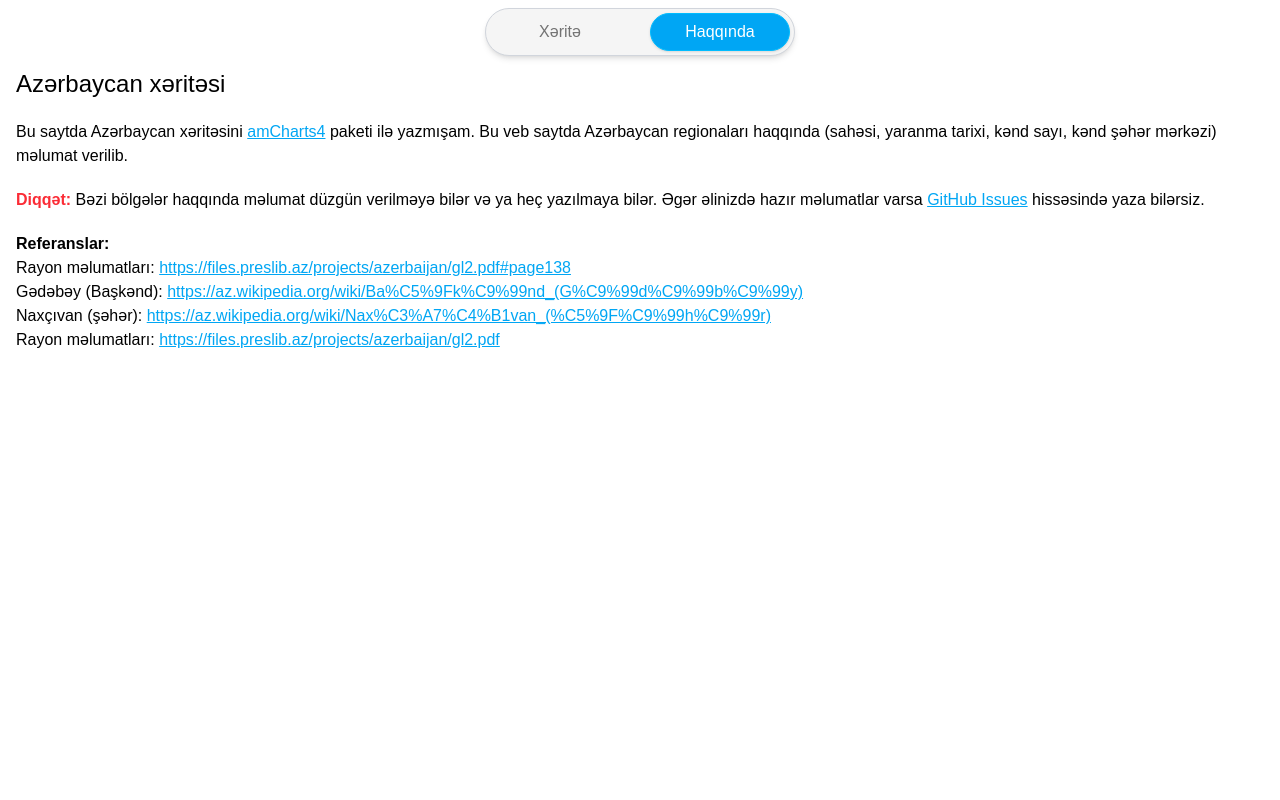
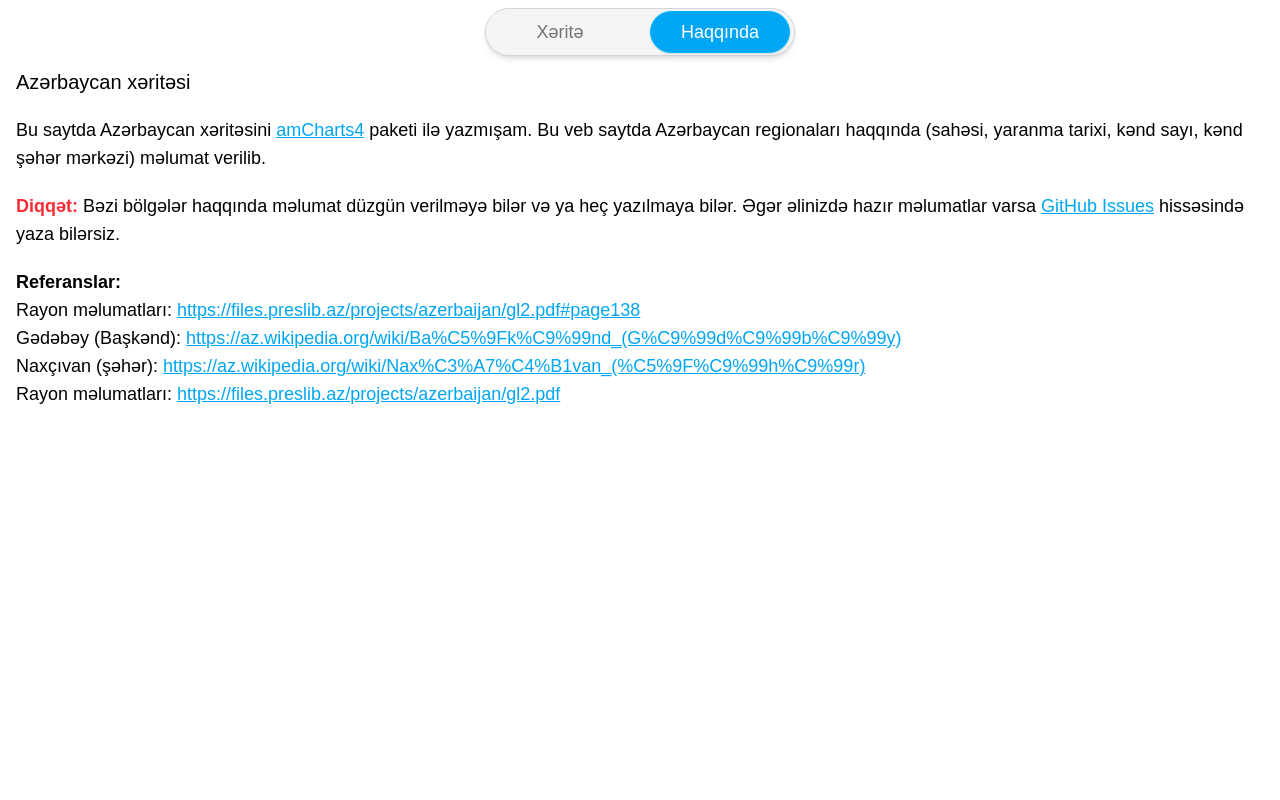
Before and after one commit to NadirYusifov/azerbaijan-map, a React (Vite) app: page /haqqimizda in a window 1280 px wide. Shown: the top 800 px of the page. Built offline with nearby package versions, Linux system fonts and the light colour scheme.

Commit message:
improve: responsive added

```diff
--- a/src/components/info/index.tsx
+++ b/src/components/info/index.tsx
@@ -9,12 +9,11 @@ export default function Info({ region }: DataProps) {
         <div className="pt-5">
             {region ?
                 <article className="space-y-1">
-
-                    <h1 className="font-bold text-3xl">{region?.name || "Məlumat yoxdur və ya tapılmadı"}</h1>
-                    <p className="map-content"><span>Sahə:</span> {region.field || "Məlumat yoxdur və ya tapılmadı"}</p>
-                    <p className="map-content"><span>Yaranma tarixi:</span> {region.date || "Məlumat yoxdur və ya tapılmadı"}</p>
-                    <p className="map-content"><span>Kənd sayı:</span> {region.regionnum || "Məlumat yoxdur və ya tapılmadı"}</p>
-                    <p className="map-content"><span>Kənd şəhər mərkəzi:</span> {region.regioncentername || "Məlumat yoxdur və ya tapılmadı"}</p>
+                    <h1 className="font-bold text-xl md:text-2xl lg:text-3xl">{region?.name || "Məlumat yoxdur və ya tapılmadı"}</h1>
+                    <p className="map-content md:text-lg lg:text-xl"><span>Sahə:</span> {region.field || "Məlumat yoxdur və ya tapılmadı"}</p>
+                    <p className="map-content md:text-lg lg:text-xl"><span>Yaranma tarixi:</span> {region.date || "Məlumat yoxdur və ya tapılmadı"}</p>
+                    <p className="map-content md:text-lg lg:text-xl"><span>Kənd sayı:</span> {region.regionnum || "Məlumat yoxdur və ya tapılmadı"}</p>
+                    <p className="map-content md:text-lg lg:text-xl"><span>Kənd şəhər mərkəzi:</span> {region.regioncentername || "Məlumat yoxdur və ya tapılmadı"}</p>
                 </article> : <h1 className="text-3xl">Məlumat almaq üçün xəritə üzərindən bir rayon və yaxud bir şəhər seçin.</h1>
             }
         </div>
--- a/src/index.css
+++ b/src/index.css
@@ -10,7 +10,7 @@
 }
 
 .map-content {
-    @apply text-xl
+    @apply text-[1rem]
 }
 
 span {
--- a/src/layout/navbar/index.tsx
+++ b/src/layout/navbar/index.tsx
@@ -4,8 +4,8 @@ export default function Navbar() {
     return (
         <header className='container px-4 mx-auto mt-2 flex justify-center items-center mb-3'>
             <nav className='flex items-center h-12 bg-neutral-100 text-neutral-500 text-center border border-gray-300 rounded-full space-x-5 px-1 shadow-md'>
-                <NavLink className={({isActive}: NavLinkRenderProps) => isActive ? "w-35 bg-sky-500 text-white px-4 py-1.5 rounded-full border border-sky-400 transition-all ease-in-out delay-200 font-inter shadow-sm" : "w-35"} to={"/"}>Xəritə</NavLink>
-                <NavLink className={({isActive}: NavLinkRenderProps) => isActive ? "w-35 bg-sky-500 text-white px-4 py-1.5 rounded-full border border-sky-400 transition-all ease-in-out delay-200 font-inter shadow-sm" : "w-35"} to={"/haqqimizda"}>Haqqında</NavLink>
+                <NavLink className={({isActive}: NavLinkRenderProps) => isActive ? "w-35 text-md lg:text-lg bg-sky-500 text-white px-4 py-1.5 rounded-full border border-sky-400 transition-all ease-in-out delay-200 font-inter shadow-sm" : "w-35 text-md lg:text-lg"} to={"/"}>Xəritə</NavLink>
+                <NavLink className={({isActive}: NavLinkRenderProps) => isActive ? "w-35 text-md lg:text-lg bg-sky-500 text-white px-4 py-1.5 rounded-full border border-sky-400 transition-all ease-in-out delay-200 font-inter shadow-sm" : "w-35 text-md lg:text-lg"} to={"/haqqimizda"}>Haqqında</NavLink>
             </nav>
         </header>
     )
--- a/src/pages/about/index.tsx
+++ b/src/pages/about/index.tsx
@@ -2,25 +2,25 @@ import { Link } from "react-router";
 
 export default function About() {
     return (
-        <section className="h-dvh">
+        <section className="h-dvh mb-30">
             <div className="container px-4 mx-auto">
                 <article>
-                    <h3 className="text-2xl pb-5">Azərbaycan xəritəsi</h3>
+                    <h3 className="text-md md:text-lg lg:text-xl pb-5">Azərbaycan xəritəsi</h3>
                 </article>
                 <div>
                     <article className="about-content">
-                        <p>
+                        <p className="text-sm md:text-md lg:text-lg">
                             Bu saytda Azərbaycan xəritəsini <Link className="text-sky-500 underline" to={"https://www.amcharts.com/docs/v4/"}>amCharts4</Link> paketi ilə yazmışam. Bu veb saytda Azərbaycan regionaları haqqında {"(sahəsi, yaranma tarixi, kənd sayı, kənd şəhər mərkəzi)"} məlumat verilib.
                         </p>
-                        <p className="py-5">
+                        <p className="text-sm md:text-md lg:text-lg py-5">
                             <span className="text-red-500">Diqqət:</span> Bəzi bölgələr haqqında məlumat düzgün verilməyə bilər və ya heç yazılmaya bilər. Əgər əlinizdə hazır məlumatlar varsa <Link className="text-sky-500 underline" to={"https://github.com/NadirYusifov/azerbaijan-map/issues"}>GitHub Issues</Link> hissəsində yaza bilərsiz.
                         </p>
                     </article>
                     <article className="about-referance">
-                        <p className="font-bold">
+                        <p className="text-sm md:text-md lg:text-lg font-bold">
                             Referanslar:
                         </p>
-                        <ul>
+                        <ul className="text-sm md:text-md lg:text-lg">
                             <li>Rayon məlumatları: <Link className="text-sky-500 underline wrap-break-word" to={"https://republic.preslib.az/az_a1.html"}>https://files.preslib.az/projects/azerbaijan/gl2.pdf#page138</Link></li>
                             <li>Gədəbəy (Başkənd): <Link className="text-sky-500 underline wrap-break-word" to={"https://az.wikipedia.org/wiki/Ba%C5%9Fk%C9%99nd_(G%C9%99d%C9%99b%C9%99y)"}>https://az.wikipedia.org/wiki/Ba%C5%9Fk%C9%99nd_(G%C9%99d%C9%99b%C9%99y)</Link></li>
                             <li>Naxçıvan (şəhər): <Link className="text-sky-500 underline wrap-break-word" to={"https://az.wikipedia.org/wiki/Nax%C3%A7%C4%B1van_(%C5%9F%C9%99h%C9%99r)"}>https://az.wikipedia.org/wiki/Nax%C3%A7%C4%B1van_(%C5%9F%C9%99h%C9%99r)</Link></li>
```
